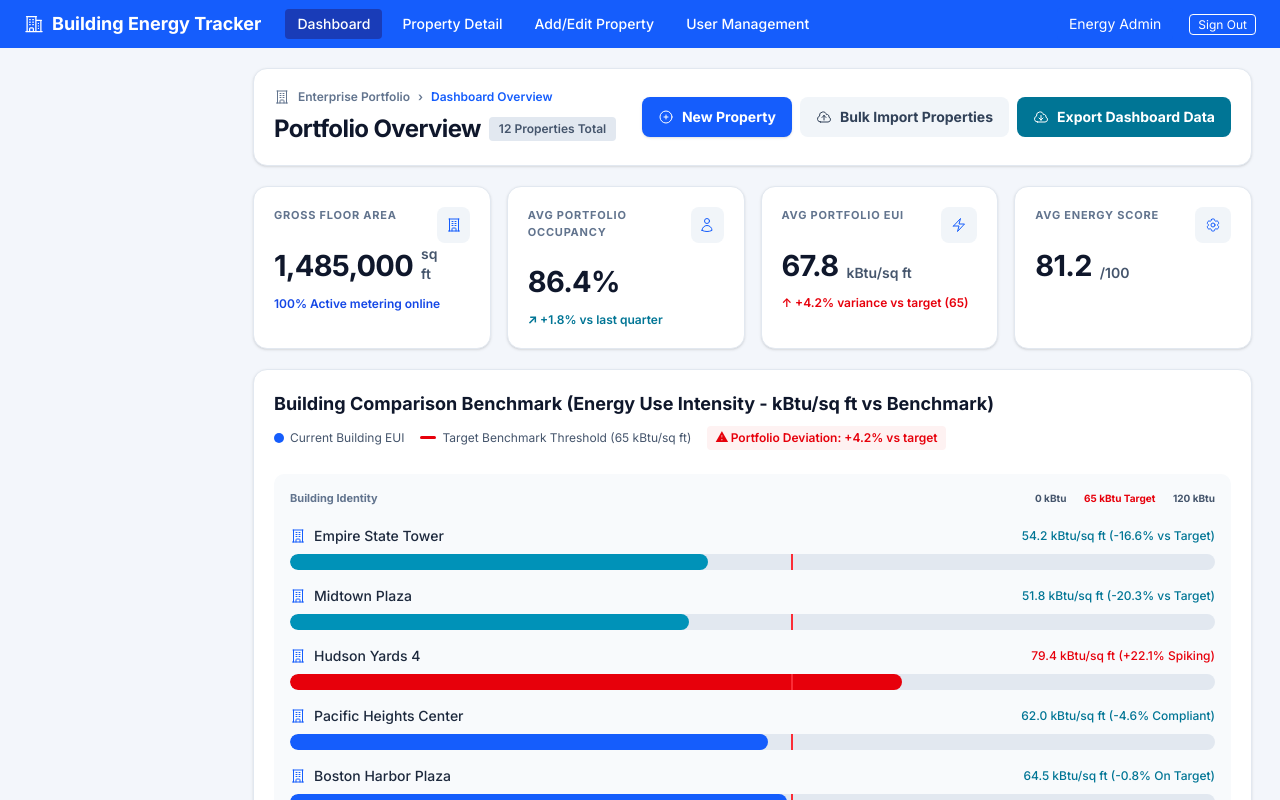
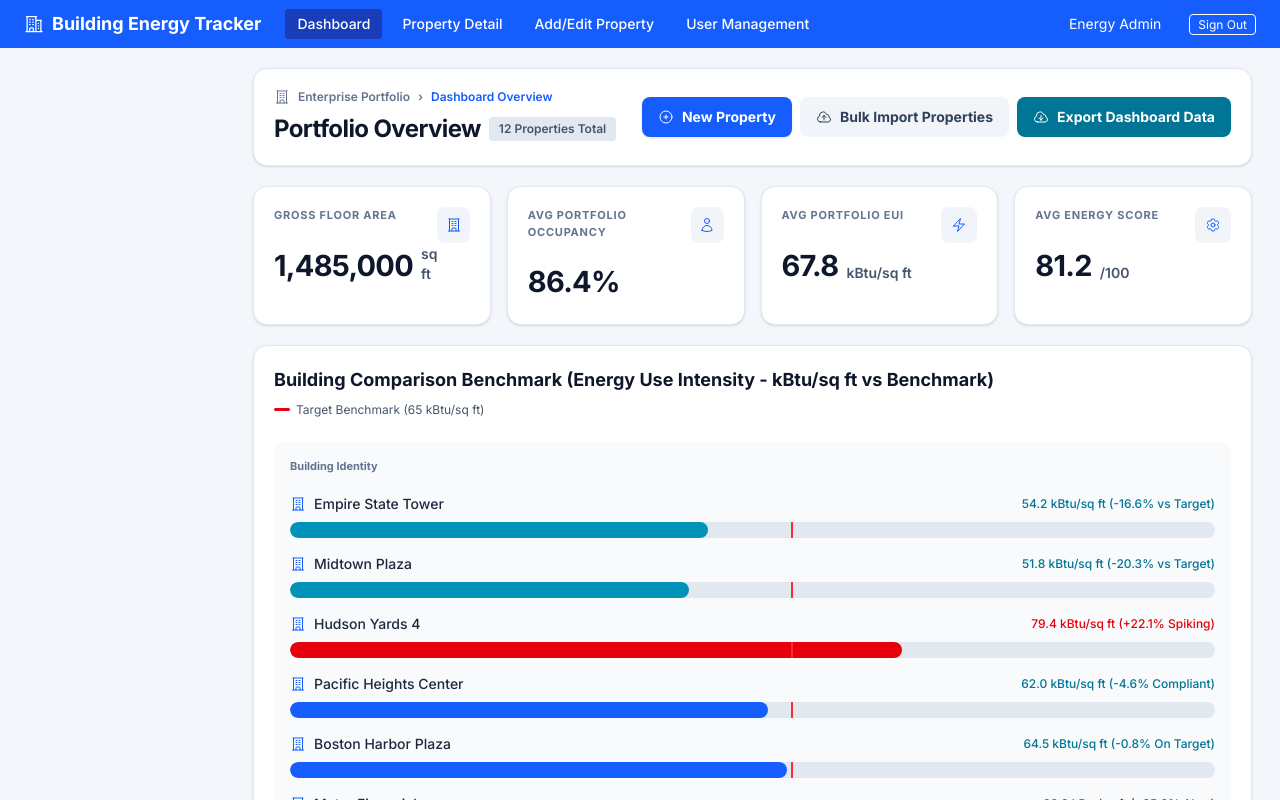
Before and after one commit to steven-pride/CEN4910, a Next.js app: page / in a window 1280 px wide. Shown: the top 800 px of the page. Built offline with nearby package versions, Linux system fonts and the light colour scheme.

Commit message:
Remove `description` and `descriptionColor` props from `MetricCard`; clean up unused UI elements and redundant text styling.

```diff
--- a/app/page.tsx
+++ b/app/page.tsx
@@ -114,14 +114,14 @@ function MetricCard({
                         title,
                         value,
                         suffix,
-                        description,
+                        description = "",
                         descriptionColor = "text-blue-700",
                         icon,
                     }: {
     title: string;
     value: string;
     suffix?: string;
-    description: string;
+    description?: string;
     descriptionColor?: string;
     icon: React.ReactNode;
 }) {
@@ -150,10 +150,6 @@ function MetricCard({
                     {icon}
                 </div>
             </div>
-
-            <p className={`mt-2 text-xs font-semibold ${descriptionColor}`}>
-                {description}
-            </p>
         </div>
     );
 }
@@ -228,15 +224,12 @@ export default function Home() {
                                 title="Gross Floor Area"
                                 value="1,485,000"
                                 suffix="sq ft"
-                                description="100% Active metering online"
                                 icon={<BuildingOfficeIcon className="h-4 w-4"/>}
                             />
 
                             <MetricCard
                                 title="Avg Portfolio Occupancy"
                                 value="86.4%"
-                                description="↗ +1.8% vs last quarter"
-                                descriptionColor="text-cyan-700"
                                 icon={<UserIcon className="h-4 w-4"/>}
                             />
 
@@ -244,8 +237,6 @@ export default function Home() {
                                 title="Avg Portfolio EUI"
                                 value="67.8"
                                 suffix="kBtu/sq ft"
-                                description="↑ +4.2% variance vs target (65)"
-                                descriptionColor="text-red-600"
                                 icon={<BoltIcon className="h-4 w-4" />}
                             />
 
@@ -253,8 +244,6 @@ export default function Home() {
                                 title="Avg Energy Score"
                                 value="81.2"
                                 suffix="/100"
-                                description=""
-                                descriptionColor="text-blue-600"
                                 icon={<Cog6ToothIcon className="h-4 w-4" />}
                             />
                         </section>
@@ -269,18 +258,9 @@ export default function Home() {
                                     </h2>
 
                                     <div className="mt-2 flex flex-wrap items-center gap-4 text-xs text-slate-600">
-                    <span className="flex items-center gap-1.5">
-                      <span className="h-2.5 w-2.5 rounded-full bg-blue-600" />
-                      Current Building EUI
-                    </span>
-
                                         <span className="flex items-center gap-1.5">
                       <span className="h-[3px] w-4 rounded bg-red-600" />
-                      Target Benchmark Threshold (65 kBtu/sq ft)
-                    </span>
-
-                                        <span className="rounded bg-red-50 px-2 py-1 font-semibold text-red-600">
-                      ⚠ Portfolio Deviation: +4.2% vs target
+                      Target Benchmark (65 kBtu/sq ft)
                     </span>
                                     </div>
                                 </div>
@@ -295,12 +275,6 @@ export default function Home() {
                                         <p className="text-[11px] font-bold text-slate-500">
                                             Building Identity
                                         </p>
-
-                                        <div className="flex justify-between text-[10px] font-bold">
-                                            <span className="text-slate-600">0 kBtu</span>
-                                            <span className="text-red-600">65 kBtu Target</span>
-                                            <span className="text-slate-600">120 kBtu</span>
-                                        </div>
                                     </div>
 
                                     <div className="space-y-4">
```
